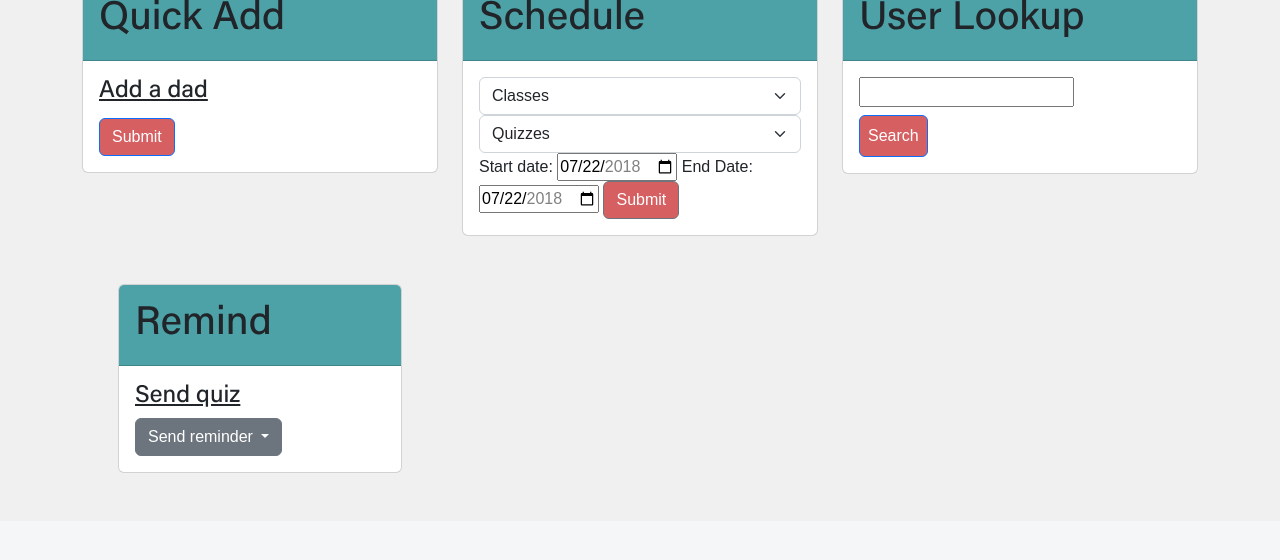
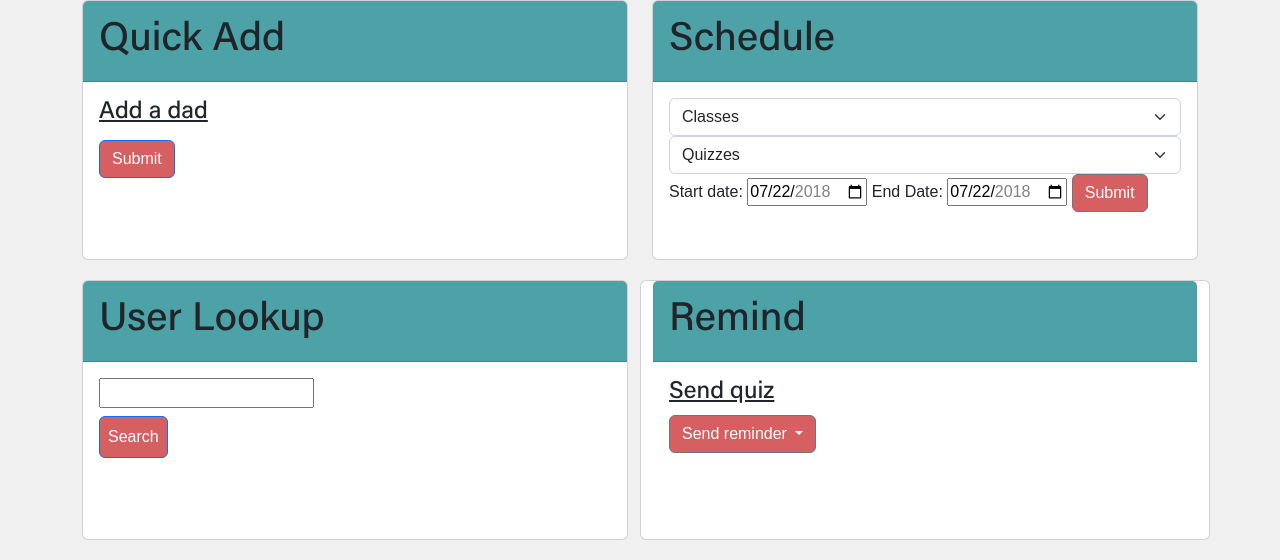
Before and after one commit to whettam/GoodDadAdmin, a PHP site: page / in a window 1280 px wide. Shown: the part 491-1051 px from the top of the page. Before the commit the page ends 964 px from the top, so only its background shows below. Run offline with PHP 8.4, Linux system fonts and the light colour scheme.

Commit message:
fixed color

```diff
--- a/index.php
+++ b/index.php
@@ -58,10 +58,12 @@
                 <?php include 'modules/Quizadd.php'; ?>
             </div>
 
+            </div>
+        <div class="row">
             <div class="col">
                 <?php include 'modules/userlookup.php'; ?>
             </div>
-            <div class="">
+            <div class="col">
                 <?php include 'modules/remindedit.php'; ?>
             </div>
         </div>
--- a/modules/remind.php
+++ b/modules/remind.php
@@ -21,7 +21,7 @@
                 <div class="card-body">
                     <h5 class="card-title card-text-font text-underline">Send quiz</h5>
                     <p class="card-text"></p>
-                    <div class="row">
+
                         <div class="col-4">
                             <div class="dropdown">
                                 <a class="btn btn-secondary dropdown-toggle bg-card-btn" href="#" role="button" id="dropdownMenuLink"
@@ -51,4 +51,3 @@
                 </div>
             </div>
         </div>
-    </div>
--- a/modules/remindedit.php
+++ b/modules/remindedit.php
@@ -15,7 +15,7 @@
     </script>
 
 <div class="row">
-        <div class="col-lg-4 p-5">
+
             <div class="card">
                 <h5 class="card-header bg-card-header card-header-font p-3">Remind</h5>
                 <div class="card-body">
@@ -24,7 +24,7 @@
                     <div class="row">
                         <div class="col-4">
                             <div class="btn-group">
-                                <button class="btn btn-secondary dropdown-toggle" type="button" data-bs-toggle="dropdown" data-bs-auto-close="outside" aria-expanded="false">
+                                <button class="bg-card-btn btn btn-secondary dropdown-toggle" type="button" data-bs-toggle="dropdown" data-bs-auto-close="outside" aria-expanded="false">
                                     Send reminder
                                 </button>
                                 <ul class="dropdown-menu">
@@ -66,5 +66,5 @@
                     </div>
                 </div>
             </div>
-        </div>
+
     </div>
--- a/styles.css
+++ b/styles.css
@@ -184,3 +184,8 @@ footer {
 .bg-form {
     background-color: whitesmoke;
 }
+.card{
+    min-height: 260px;
+    margin-bottom: 20px;
+    min-width: 450px;
+}
```
